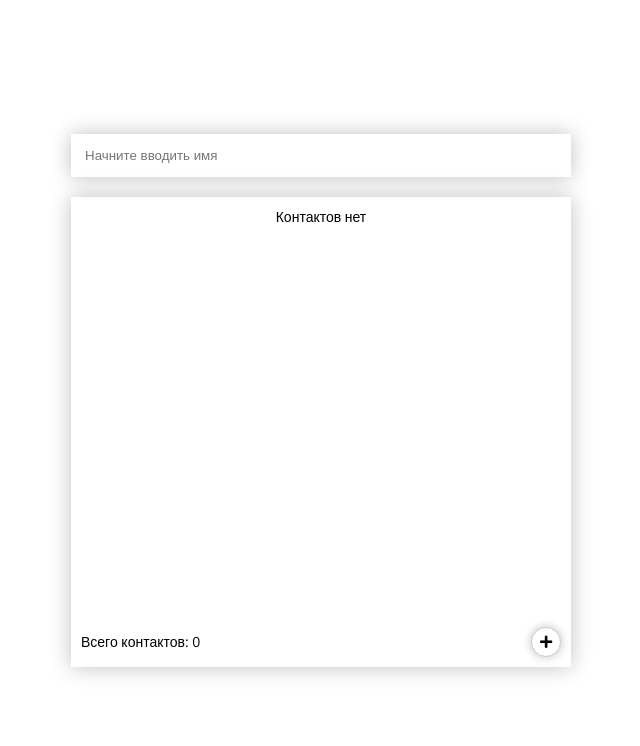
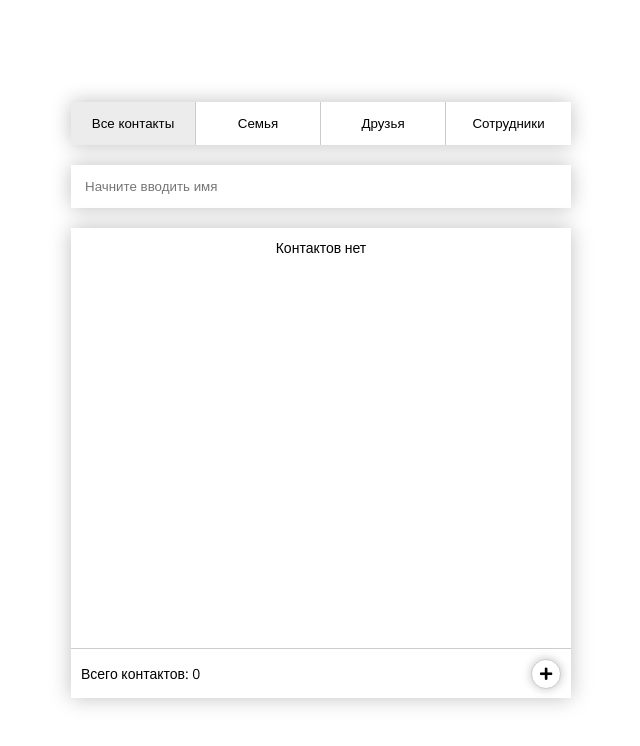
Before and after one commit to rkoshovyi/vue-contacts, a Vue app: page / in a window 1280 px wide. Shown: the top 746 px of the page, without its empty margins (319-959 px from the left). Built offline with nearby package versions, Linux system fonts and the light colour scheme.

Commit message:
adding to groups, and filter by them

```diff
--- a/src/components/AddEditModal.vue
+++ b/src/components/AddEditModal.vue
@@ -40,12 +40,13 @@
           <input type="text" placeholder="Email" name="email"
                  v-model="newContact.email">
         </div>
-        <!-- <div class="modal-input">
-          <select class="modal-select" name="group">
+        <div class="modal-input">
+          <select class="modal-select"
+                  v-model="newContact.contactGroup">
             <option v-for="group in groups"
                     :value="group.name">{{ group.name }}</option>
           </select>
-        </div> -->
+        </div>
         <div class="save-contact-button">
           <input type="submit" value="Сохранить"
                  @click="$emit('addContact', newContact), hideModals()"
@@ -92,12 +93,13 @@
           <input type="text" placeholder="Email" name="email"
                  v-model="editableContact.email">
         </div>
-        <!-- <div class="modal-input">
-          <select class="modal-select" name="group">
+        <div class="modal-input">
+          <select class="modal-select"
+                  v-model="editableContact.contactGroup">
             <option v-for="group in groups"
-                  :value="group.name">{{ group.name }}</option>
+                    :value="group.name">{{ group.name }}</option>
           </select>
-        </div> -->
+        </div>
         <div class="save-contact-button">
           <input type="submit" value="Сохранить"
                  @click="$emit('editContact', [editableContact, indexOfEdit]), hideModals()"
@@ -129,22 +131,22 @@ export default {
         email: null,
         image: '',
         isFavorite: false,
-        groups: null
+        contactGroup: 'Без группы'
       },
       editableContact: {},
       disabled: true,
       groups: [
         {
-          name: 'Семья',
-          contactsCount: 0,
+          name: 'Без группы'
         },
         {
-          name: 'Друзья',
-          contactsCount: 0,
+          name: 'Семья'
         },
         {
-          name: 'Сотрудники',
-          contactsCount: 0,
+          name: 'Друзья'
+        },
+        {
+          name: 'Сотрудники'
         }
       ],
     }
@@ -174,7 +176,8 @@ export default {
         workNumber: null,
         email: null,
         image: '',
-        isFavorite: false
+        isFavorite: false,
+        contactGroup: 'Без группы'
       }
     },
 
--- a/src/components/Contacts.vue
+++ b/src/components/Contacts.vue
@@ -1,12 +1,14 @@
 <template>
 <div class="contact-container">
-  <!-- <div class="groups-buttons">
-    <button type="button" class="group-button">
-      Все контакты ({{ contactsList.length }})
-    </button>
+  <div class="groups-buttons">
     <button type="button" class="group-button"
-            v-for="group in groups">{{ group.name }}</button>
-  </div> -->
+            :class="{active : activeGroup == ''}"
+            @click="filterContactsByGroup('')">Все контакты</button>
+    <button type="button" class="group-button"
+            v-for="group in groups"
+            :class="{active : activeGroup == group.name}"
+            @click="filterContactsByGroup(group.name)">{{ group.name }}</button>
+  </div>
   <form class="search">
     <input type="text" placeholder="Начните вводить имя" v-model="filterValue" :change="filteredContacts">
   </form>
@@ -47,7 +49,6 @@
                 <a :href="`tel:{{ contact.workNumber }}`">{{ contact.workNumber }}</a>
               </div>
             </div>
-
 
             <div class="contact-info-row" v-show="contact.email">
               <div class="contact-info-left">
@@ -94,33 +95,38 @@ export default {
         email: null,
         image: '',
         isFavorite: false,
-        groups: null
+        contactGroup: ''
       },
       contactsList: [],
+      filterValue: '',
       groups: [
         {
-          name: 'Семья',
-          contactsCount: 0,
+          name: 'Семья'
         },
         {
-          name: 'Друзья',
-          contactsCount: 0,
+          name: 'Друзья'
         },
         {
-          name: 'Сотрудники',
-          contactsCount: 0,
+          name: 'Сотрудники'
         }
       ],
-      filterValue: '',
+      activeGroup: ''
     }
   },
   mounted() {
     this.getContacts();
   },
   computed: {
+
     filteredContacts() {
       return this.contactsList.filter(contact => {
-        return contact.name.toUpperCase().includes(this.filterValue.toUpperCase())
+        if (this.filterValue) {
+          return contact.name.toUpperCase().includes(this.filterValue.toUpperCase())
+        } else if (this.activeGroup !== '') {
+          return contact.contactGroup == this.activeGroup
+        } else {
+          return contact
+        }
       })
     }
   },
@@ -153,6 +159,10 @@ export default {
       sortedArray = favoriteConacts.concat(usualContacts);
 
       return sortedArray
+    },
+
+    filterContactsByGroup(group) {
+      this.activeGroup = group;
     },
 
     addContact(newContactInfo) {
@@ -205,6 +215,10 @@ export default {
     border: none;
     border-right: 1px solid #ccc;
     cursor: pointer;
+
+    &.active {
+      background-color: #ececec;
+    }
 
     &:last-child {
       border-right: none;
@@ -273,7 +287,13 @@ export default {
         }
 
         .contact-info-left {
-            width: 70px;
+            width: 75px;
+        }
+
+        .contact-info-item {
+          a {
+            margin-left: 3px;
+          }
         }
     }
 
@@ -321,6 +341,7 @@ export default {
   align-items: center;
   height: 50px;
   padding: 10px;
+  border-top: 1px solid #ccc;
 
   .add-contact-button {
       display: flex;
```
Also changed, not shown: 10 other files (tests, documents, lock files or other folders).
